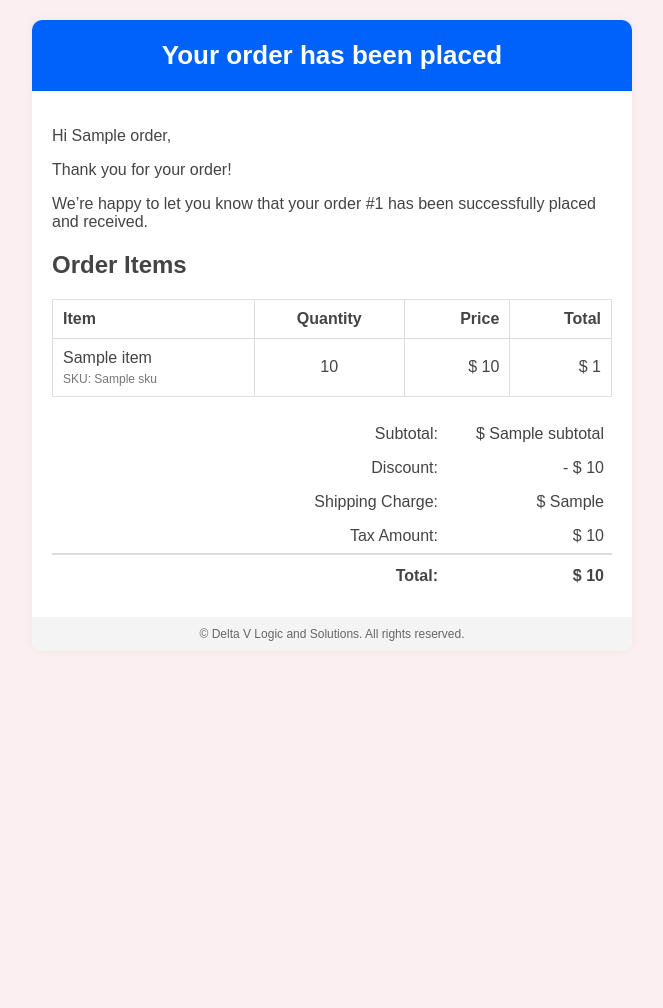
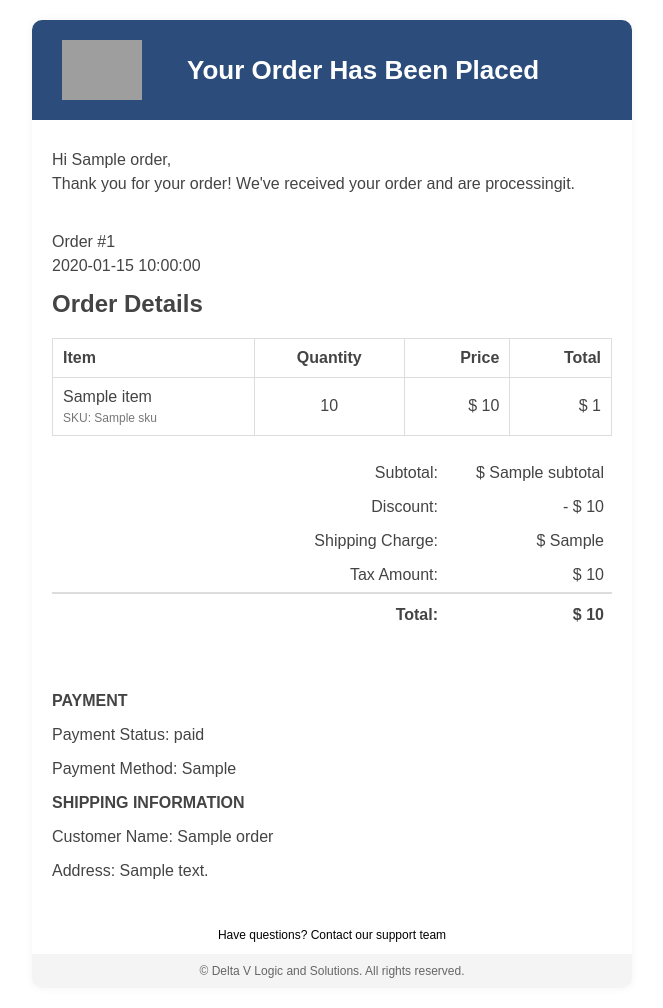
Before and after one commit to Developer-DVLS/mydvls-backend, a Python web app: template templates/order/placed.html in a window 1280 px wide. Shown: the whole page, without its empty margins (308-971 px from the left). Before the commit the page ends 641 px from the top, so only its background shows below. Run offline with Jinja, Linux system fonts and the light colour scheme; the template is opened without the code that fills it: most values are stand-ins (such as "Sample title", 1, 10 or a date in 2020); grey boxes are pictures that could not be loaded.

Commit message:
changed email

```diff
--- a/app/api/v1/endpoints/orders.py
+++ b/app/api/v1/endpoints/orders.py
@@ -127,7 +127,8 @@ async def create_order(
                      template_name='order/placed.html',
                      context={
                         'order': order,
-                        'ordered_items': ordered_items
+                        'ordered_items': ordered_items,
+                        'order_number': str(order.order_number)[:8]
                      }
                      )
 
--- a/templates/order/placed.html
+++ b/templates/order/placed.html
@@ -7,7 +7,7 @@
     <style>
       body {
         font-family: Arial, sans-serif;
-        background-color: #fbeff2;
+        background-color: #ffffff;
         margin: 0;
         padding: 0;
       }
@@ -21,9 +21,15 @@
         box-shadow: 0 0 10px rgba(0, 0, 0, 0.05);
       }
       .header {
-        background-color: #0062fb;
+        background-color: #2c4d7b;
         text-align: center;
         padding: 20px;
+      }
+      .header-content {
+        display: flex;
+        align-items: center;
+        justify-content: center;
+        gap: 20px;
       }
       .header h1 {
         margin: 0;
@@ -56,15 +62,28 @@
   <body>
     <div class="container">
       <div class="header">
-        <h1>Your order has been placed</h1>
+        <table width="100%" cellpadding="0" cellspacing="0" border="0" style="border-collapse: collapse;">
+          <tr>
+            <td style="width: 120px; vertical-align: middle; text-align: right; padding-right: 15px;">
+              <img src="https://lh3.googleusercontent.com/d/1gOLkJKLPNmkDz-UtShyez6y7wNYHxVxg" alt="Company Logo" width="100" height="60" style="display: block; object-fit: contain;" />
+            </td>
+
+            <td style="vertical-align: middle; text-align: left;">
+              <h1 style="margin: 0; font-size: 26px; color: #ffffff;">Your Order Has Been Placed</h1>
+            </td>
+          </tr>
+        </table>
       </div>
       <div class="content">
-        <p>Hi {{ order.receiver_first_name }},</p>
-        <p>Thank you for your order!</p>
-        <p>We’re happy to let you know that your order #{{ order.order_number }}
-          has been successfully placed and received.</p>
+        <div style="line-height: 0.5;">
+          <p>Hi {{ order.receiver_first_name }},</p>
+          <p>Thank you for your order! We've received your order and are processingit.</p>
 
-        <h2>Order Items</h2>
+          <p style="margin-top: 50px;">Order #{{ order_number }}</p>
+          <p>{{ order.created_at }}</p>
+        </div>
+
+        <h2>Order Details</h2>
         <table width="100%" cellpadding="0" cellspacing="0" style="border-collapse: collapse; margin-top: 20px;">
           <thead>
             <tr>
@@ -113,6 +132,21 @@
           </tr>
         </table>
       </div>
+      <div class="content">
+        <p style="font-weight: bolder;">PAYMENT</p>
+        <p>Payment Status: {{ order.payment_status }}</p>
+        <p>Payment Method: {{ order.payment_method }}</p>
+        <p style="font-weight: bolder;">SHIPPING INFORMATION</p>
+        <p>Customer Name: {{ order.shipping_full_name }}</p>
+        <p>Address: {{ order.full_shipping_address }}</p>
+      </div>
+      <div style="display: flex; align-items: center; justify-content: center; font-size: 12px;">
+        <p>
+          Have questions?
+          <a href="mailto:support@mydvls.com" style="color: inherit; text-decoration: none;">Contact our support team</a>
+        </p>
+      </div>
+
       <div class="footer">&copy; Delta V Logic and Solutions. All rights reserved.</div>
     </div>
   </body>
```
Also changed, not shown: app/models/orders.py (+33 -0 lines).
